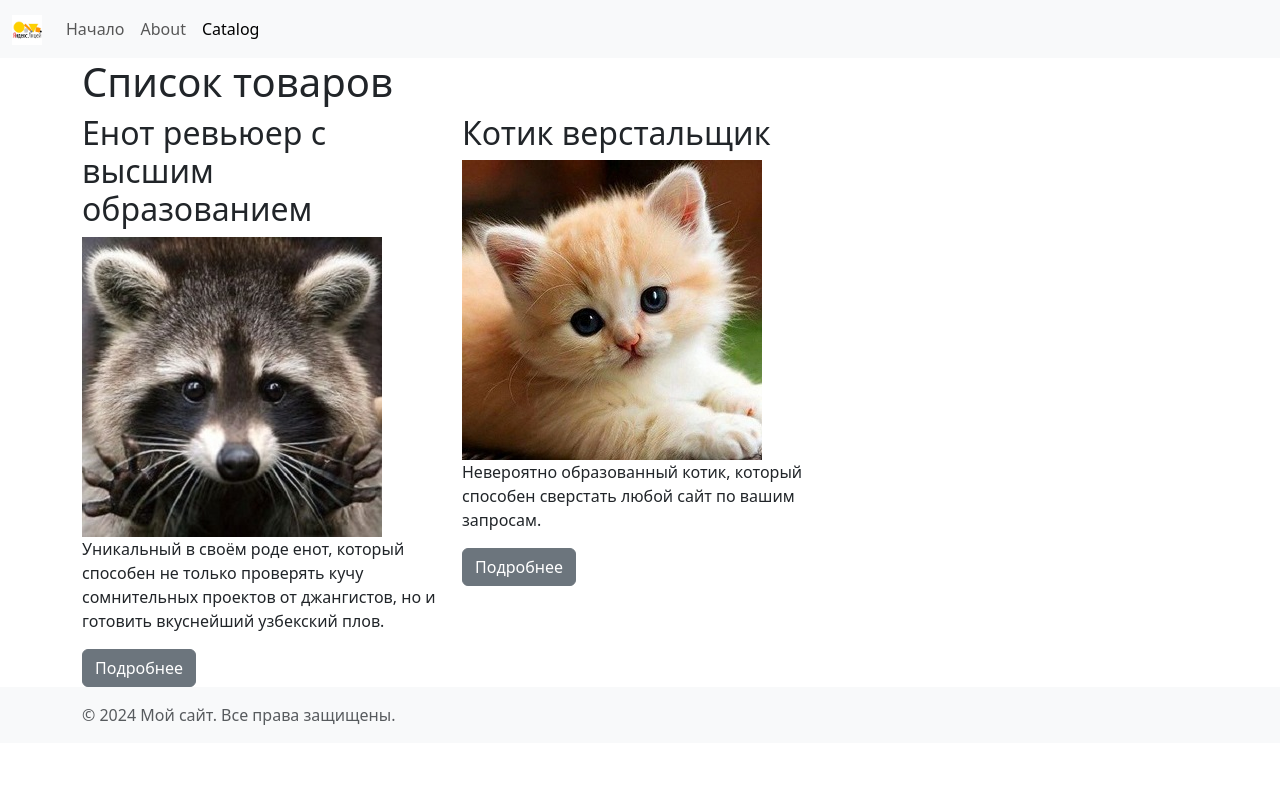
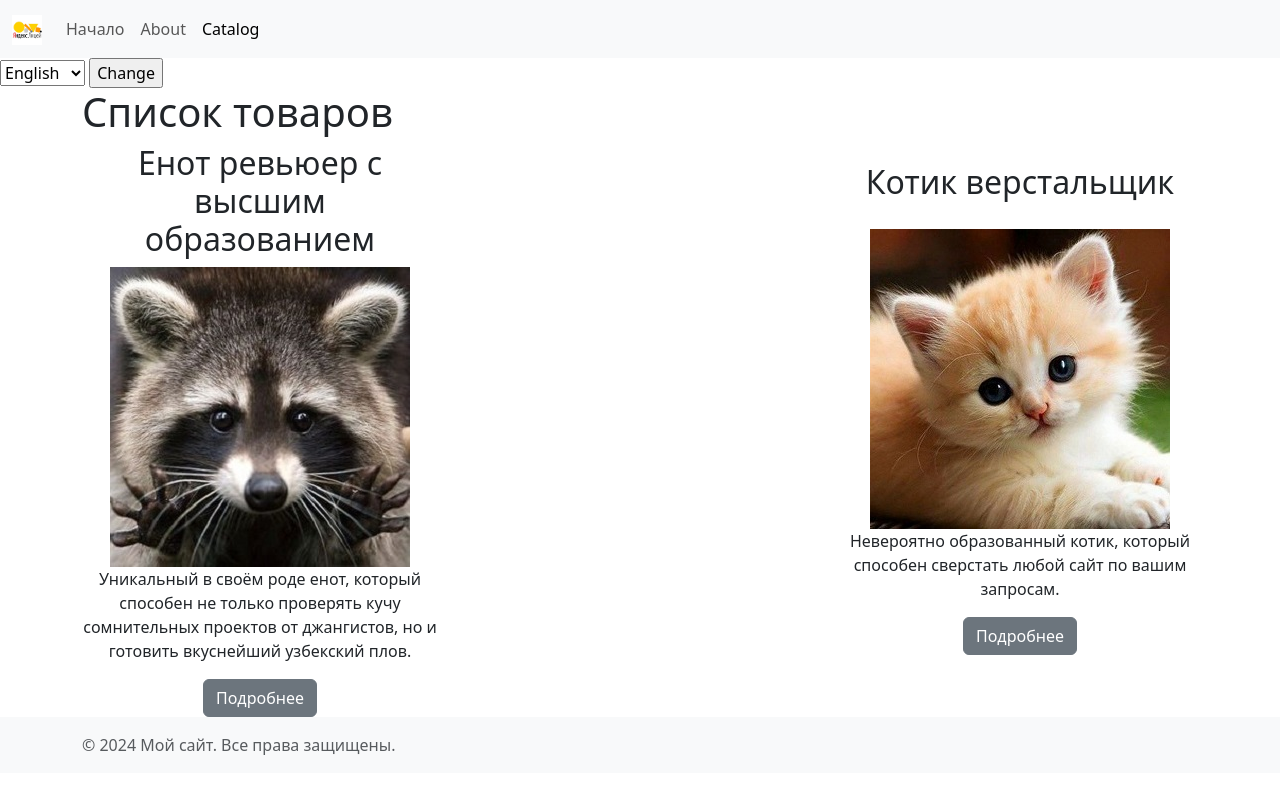
Before and after one commit to mario12508/django_yandex_lyceum, a Django app: page /catalog/ in a window 1280 px wide. Run offline with Django 5.2, Linux system fonts and the light colour scheme; some libraries are stand-ins or nearby versions.

Commit message:
Fix all issues for 4th lesson

```diff
--- a/lyceum/catalog/tests.py
+++ b/lyceum/catalog/tests.py
@@ -2,6 +2,7 @@ from django.core.exceptions import ValidationError
 from django.test import Client, TestCase
 from django.urls import reverse
 
+from catalog.admin import ItemAdminForm
 import catalog.models
 
 
@@ -246,7 +247,7 @@ class ItemModelTests(TestCase):
         cls.tag = catalog.models.Tag.objects.create(name="Тег", slug="тег")
 
     def test_rich_text_field_widget(self):
-        form = catalog.models.ItemAdminForm()
+        form = ItemAdminForm()
         self.assertIn(
             'class="django_ckeditor_5"',
             str(form["text"]),
--- a/lyceum/lyceum/tests.py
+++ b/lyceum/lyceum/tests.py
@@ -1,5 +1,4 @@
-from django.test import Client, TestCase
-from django.test import override_settings
+from django.test import Client, override_settings, TestCase
 from django.urls import reverse
 
 
--- a/lyceum/lyceum/urls.py
+++ b/lyceum/lyceum/urls.py
@@ -1,4 +1,5 @@
 from django.conf import settings
+from django.conf.urls.i18n import i18n_patterns
 from django.conf.urls.static import static
 from django.contrib import admin
 from django.urls import include, path
@@ -19,3 +20,11 @@ if settings.DEBUG:
         document_root=settings.MEDIA_ROOT,
     )
     urlpatterns += (path("__debug__/", include(debug_toolbar.urls)),)
+
+urlpatterns += i18n_patterns(
+    path(
+        "set_language/",
+        include("django.conf.urls.i18n"),
+        name="set_language",
+    ),
+)
--- /dev/null
+++ b/lyceum/static_dev/css/castom.css
@@ -0,0 +1,18 @@
+.product {
+    display: flex;
+    flex-direction: column;
+    align-items: center;
+    text-align: center;
+}
+
+.product-title {
+    min-height: 85px; /* Подберите минимальную высоту под ваши нужды */
+    display: flex;
+    align-items: center;
+    justify-content: center;
+}
+
+.row {
+    display: flex;
+    justify-content: space-between; /* Равномерно распределить товары */
+}
--- a/lyceum/templates/base.html
+++ b/lyceum/templates/base.html
@@ -6,11 +6,21 @@
     <meta name="viewport" content="width=device-width, initial-scale=1.0">
     <title>{% block title %}Мой сайт{% endblock %}</title>
     <link rel="stylesheet" href="{% static 'css/bootstrap.min.css' %}">
+    <link rel="stylesheet" href="{% static 'css/castom.css' %}">
     <link rel="icon" href="{% static 'img/fav.ico' %}" type="image" >
 </head>
 <body>
 
     {% include 'includes/header.html' %}
+    <form action="{% url 'set_language' %}" method="post">
+        {% csrf_token %}
+        <input name="next" type="hidden" value="{{ redirect_to }}">
+        <select name="language">
+            <option value="en">English</option>
+            <option value="ru">Русский</option>
+        </select>
+        <input type="submit" value="Change">
+    </form>
     <main role="main" class="container">
         {% block content %}{% endblock %}
     </main>
--- a/lyceum/templates/catalog/item_list.html
+++ b/lyceum/templates/catalog/item_list.html
@@ -6,14 +6,18 @@
 {% block content %}
     <h1>Список товаров</h1>
     <div class="row">
-        <div class="col-lg-4">
-            <h2>Енот ревьюер с высшим образованием</h2>
+        <div class="col-lg-4 product">
+            <div class="product-title">
+                <h2>Енот ревьюер с высшим образованием</h2>
+            </div>
             <img src="{% static 'img/racoon.png' %}" class="img-fluid" alt="Енот">
             <p>Уникальный в своём роде енот, который способен не только проверять кучу сомнительных проектов от джангистов, но и готовить вкуснейший узбекский плов.</p>
             <a class="btn btn-secondary" href="{% url 'catalog:item_detail' 1 %}">Подробнее</a>
         </div>
-        <div class="col-lg-4">
-            <h2>Котик верстальщик</h2>
+        <div class="col-lg-4 product">
+            <div class="product-title">
+                <h2>Котик верстальщик</h2>
+            </div>
             <img src="{% static 'img/kitty.png' %}" class="img-fluid" alt="Котик">
             <p>Невероятно образованный котик, который способен сверстать любой сайт по вашим запросам.</p>
             <a class="btn btn-secondary" href="{% url 'catalog:item_detail' 2 %}">Подробнее</a>
--- a/lyceum/templates/includes/footer.html
+++ b/lyceum/templates/includes/footer.html
@@ -8,7 +8,9 @@
         var currentYearElement = document.getElementById('current-year');
         var serverYear = new Date(currentYearElement.innerText).getFullYear();
         var localDate = new Date();
-        if (Math.abs(localDate - new Date(serverYear, 0, 1)) < 86400000) {
+        const MILLISECONDS_IN_ONE_DAY = 24 * 60 * 60 * 1000; // Количество миллисекунд в одном дне
+
+        if (Math.abs(localDate - new Date(serverYear, 0, 1)) < MILLISECONDS_IN_ONE_DAY) {
             currentYearElement.innerText = localDate.getFullYear();
         }
     });
```
Also changed, not shown: lyceum/catalog/admin.py (+15 -2 lines), lyceum/catalog/models.py (+4 -17 lines), lyceum/catalog/migrations/0005_rename_mainimage_item_main_image.py (added).
